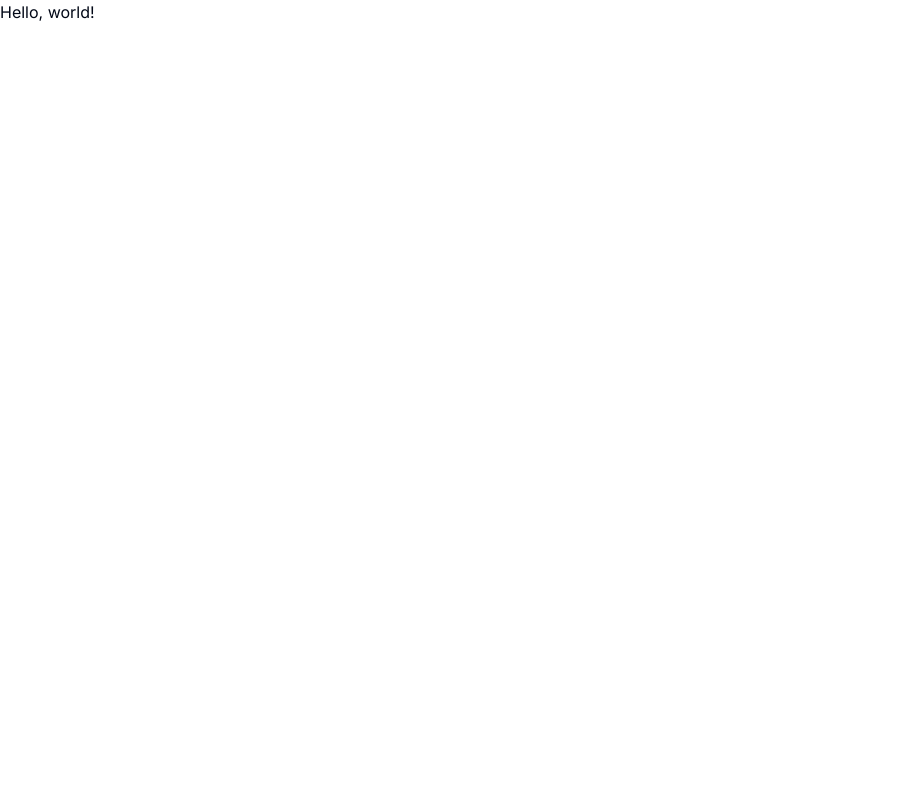
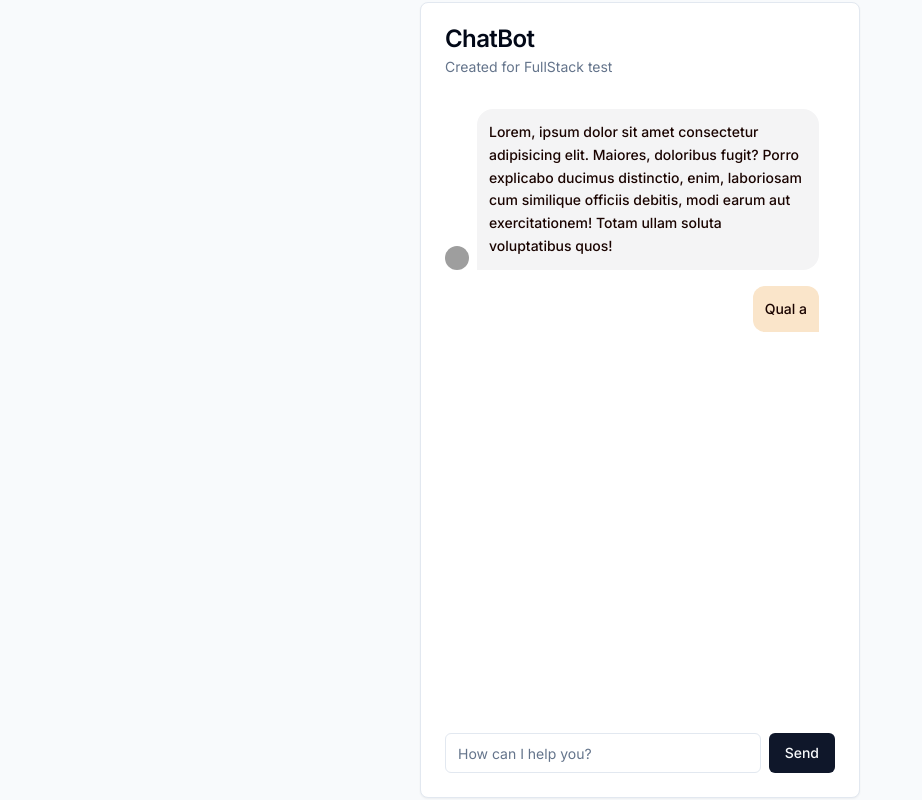
Before and after one commit to lucas-da-silva/react-chatbot, a Next.js app: page / in a window 1280 px wide. Shown: the whole page, without its empty margins (0-922 px from the left). Built offline with nearby package versions, Linux system fonts and the light colour scheme; grey boxes are pictures that could not be loaded.

Commit message:
feat: create Chat component

```diff
--- a/src/app/layout.jsx
+++ b/src/app/layout.jsx
@@ -6,14 +6,16 @@ import { Inter } from 'next/font/google';
 const inter = Inter({ subsets: ['latin'] });
 
 export const metadata = {
-  title: 'Chatbot',
+  title: 'ChatBot',
   description: 'Web chatbot',
 };
 
 export default function RootLayout({ children }) {
   return (
-    <html lang="en">
-      <body className={inter.className}>{children}</body>
+    <html lang="en" suppressHydrationWarning>
+      <body className={inter.className}>
+        {children}
+      </body>
     </html>
   );
 }
--- a/src/app/page.jsx
+++ b/src/app/page.jsx
@@ -1,9 +1,12 @@
+'use client';
+
 import React from 'react';
+import Chat from '../components/Chat';
 
 export default function Home() {
   return (
-    <main>
-      <p>Hello, world!</p>
+    <main className="flex min-h-screen bg-slate-50 items-center justify-center">
+      <Chat />
     </main>
   );
 }
--- a/src/components/Chat.jsx
+++ b/src/components/Chat.jsx
@@ -12,29 +12,30 @@ export default function Chat() {
   return (
     <Card className="w-[440px]">
       <CardHeader>
-        <CardTitle>Chatbot</CardTitle>
+        <CardTitle>ChatBot</CardTitle>
         <CardDescription>Created for FullStack test</CardDescription>
       </CardHeader>
       <CardContent>
-        <ScrollArea className="h-[600px] w-full pr-4">
-          <div className="flex gap-3 text-slate-600 text-sm mb-4">
-            <Avatar>
-              <AvatarFallback>USER</AvatarFallback>
-              <AvatarImage src="https://cdn-icons-png.flaticon.com/128/1077/1077114.png" />
-            </Avatar>
-            <p className="leading-relaxed pt-2">
-              Lorem ipsum dolor sit amet consectetur adipisicing elit. Blanditiis vitae, temporibus, laborum perferendis fugit veniam ducimus numquam reprehenderit impedit cum eius exercitationem reiciendis earum quidem explicabo laboriosam autem vel quod?
-            </p>
-          </div>
-          <div className="flex gap-3 text-slate-600 text-sm">
-            <Avatar>
+        <ScrollArea className="h-[600px] w-full pr-4 mt-2">
+          <div className="flex gap-2 text-[#1a0400] font-medium text-sm mb-4">
+            <Avatar className="self-end h-6 w-6">
               <AvatarFallback>BOT</AvatarFallback>
               <AvatarImage src="https://upload.wikimedia.org/wikipedia/commons/thumb/0/04/ChatGPT_logo.svg/512px-ChatGPT_logo.svg.png" />
             </Avatar>
-            <p className="leading-relaxed pt-2">
-              Lorem ipsum dolor sit amet consectetur adipisicing elit. Blanditiis vitae, temporibus, laborum perferendis fugit veniam ducimus numquam reprehenderit impedit cum eius exercitationem reiciendis earum quidem explicabo laboriosam autem vel quod?
-            </p>
+            <div className="bg-zinc-100 p-3 rounded-r-2xl rounded-t-2xl">
+              <p className="leading-relaxed">
+                Lorem, ipsum dolor sit amet consectetur adipisicing elit. Maiores, doloribus fugit? Porro explicabo ducimus distinctio, enim, laboriosam cum similique officiis debitis, modi earum aut exercitationem! Totam ullam soluta voluptatibus quos!
+              </p>
+            </div>
           </div>
+          <div className="flex text-sm mb-4 justify-end text-[#1a0400] font-medium">
+            <div className="bg-[#fae5ca] p-3 rounded-l-xl rounded-t-xl">
+              <p className="leading-relaxed">
+                Qual a
+              </p>
+            </div>
+          </div>
+
         </ScrollArea>
       </CardContent>
       <CardFooter>
```
